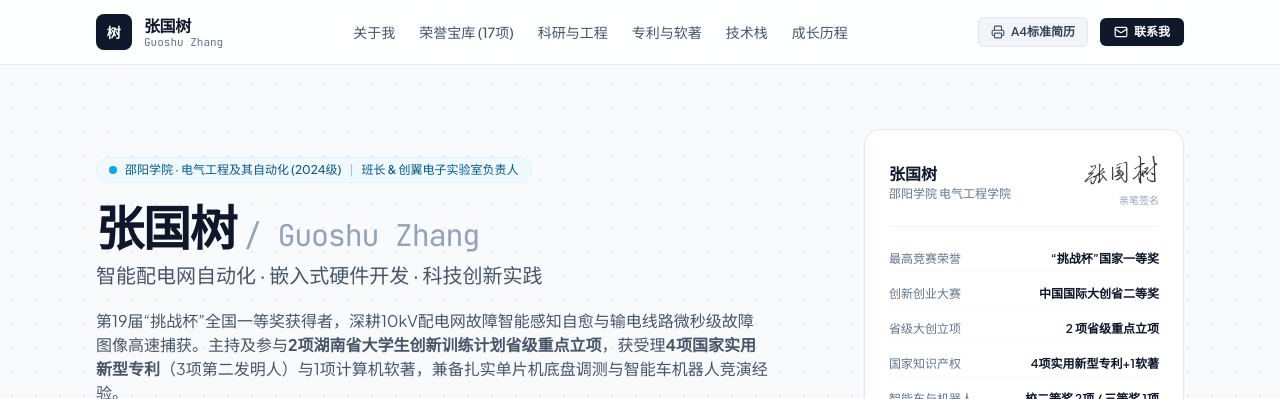
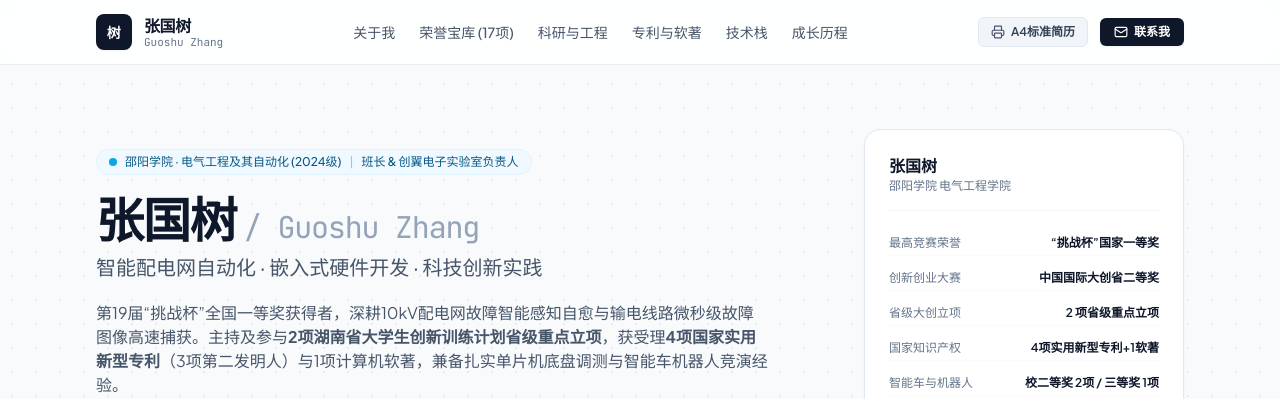
Before and after one commit to wakeup595626-cmyk/resume-site, a plain HTML site: page index.html in a window 1280 px wide. Shown: the top 399 px of the page. Drawn offline with nearby package versions, Linux system fonts and the light colour scheme.

Commit message:
privacy: 移除公开托管的亲笔签名图，署名改为纯文本
- 删除 assets/signature.png（公开签名图存在被复制冒用风险）
- 移除页面 3 处签名图引用（页首卡片、打印版页头、打印版页脚）
- 文案『张国树 亲笔  ...』改为『张国树  ...』
- 清理遗留的空容器，无其它逻辑改动

```diff
--- a/index.html
+++ b/index.html
@@ -180,15 +180,11 @@
       <div class="w-full lg:w-80 flex-shrink-0">
         <div class="bg-white rounded-2xl border border-slate-200 p-6 shadow-sm space-y-5">
 
-          <!-- Card Header with Signature -->
+          <!-- Card Header -->
           <div class="flex items-center justify-between border-b border-slate-100 pb-4">
             <div>
               <h3 class="font-bold text-slate-900 text-base">张国树</h3>
               <p class="text-xs text-slate-500">邵阳学院 电气工程学院</p>
-            </div>
-            <div class="text-right">
-              <img src="assets/signature.png" alt="张国树签名" class="h-8 object-contain ml-auto opacity-80">
-              <span class="text-[10px] text-slate-400 font-mono">亲笔签名</span>
             </div>
           </div>
 
@@ -1017,8 +1013,7 @@
 
         <div class="pt-4 border-t border-slate-100 flex flex-col sm:flex-row items-center justify-between gap-4 text-xs text-slate-500">
           <div class="flex items-center gap-2">
-            <img src="assets/signature.png" alt="国树签名" class="h-8 object-contain">
-            <span>张国树 亲笔 · 邵阳学院 2024级电力3班班长</span>
+            <span>张国树 · 邵阳学院 2024级电力3班班长</span>
           </div>
           <div>
             <span>中国电源协会个人会员 · 湖南省青年马克思主义者培养骨干</span>
@@ -1105,7 +1100,6 @@
             </div>
           </div>
           <div class="text-right flex flex-col items-end">
-            <img src="assets/signature.png" alt="签名" class="h-12 object-contain">
             <span class="text-[10px] text-slate-500 font-mono mt-1">中国电源协会会员</span>
           </div>
         </div>
```
Also changed, not shown: assets/signature.png (deleted).
